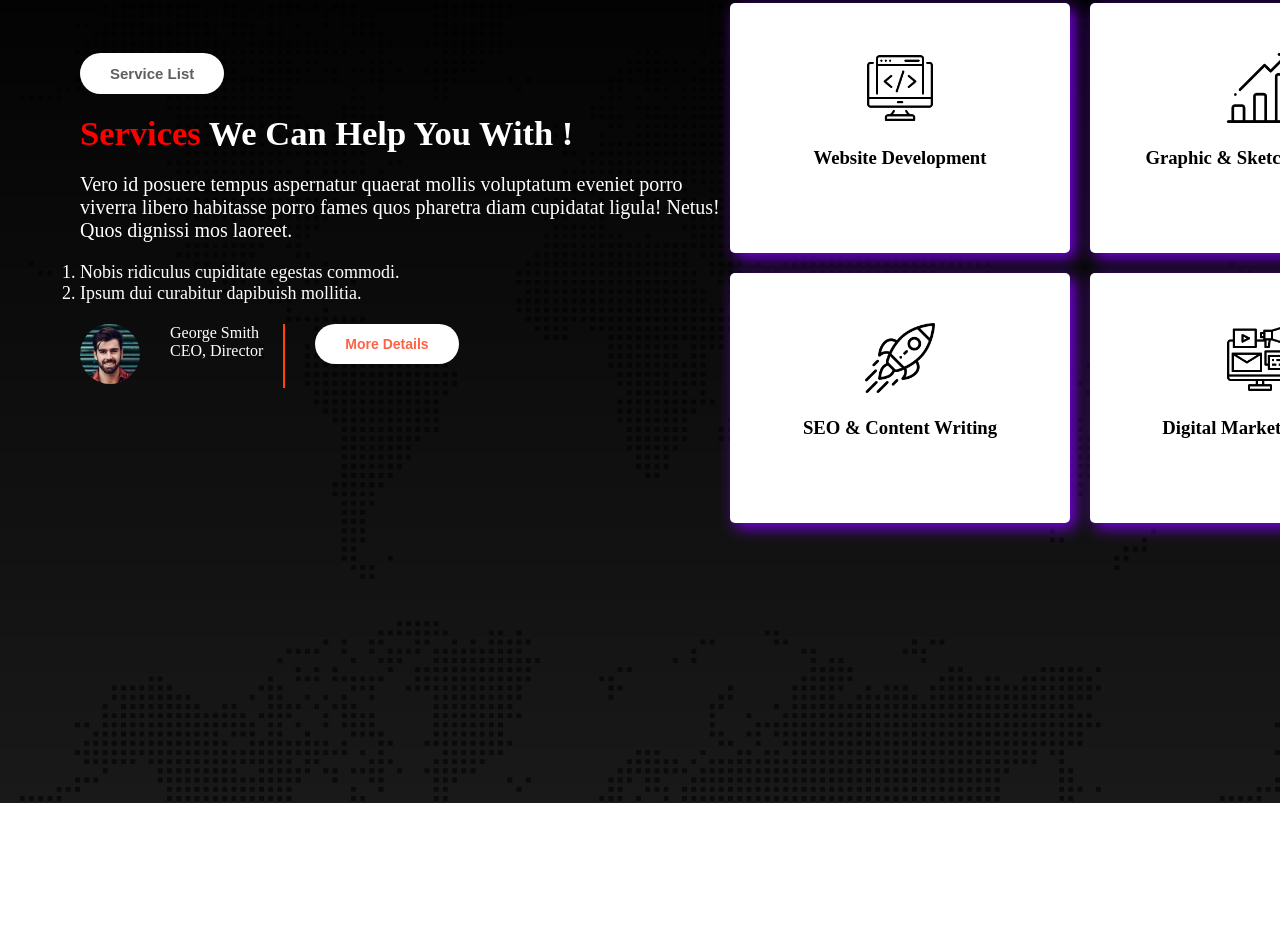
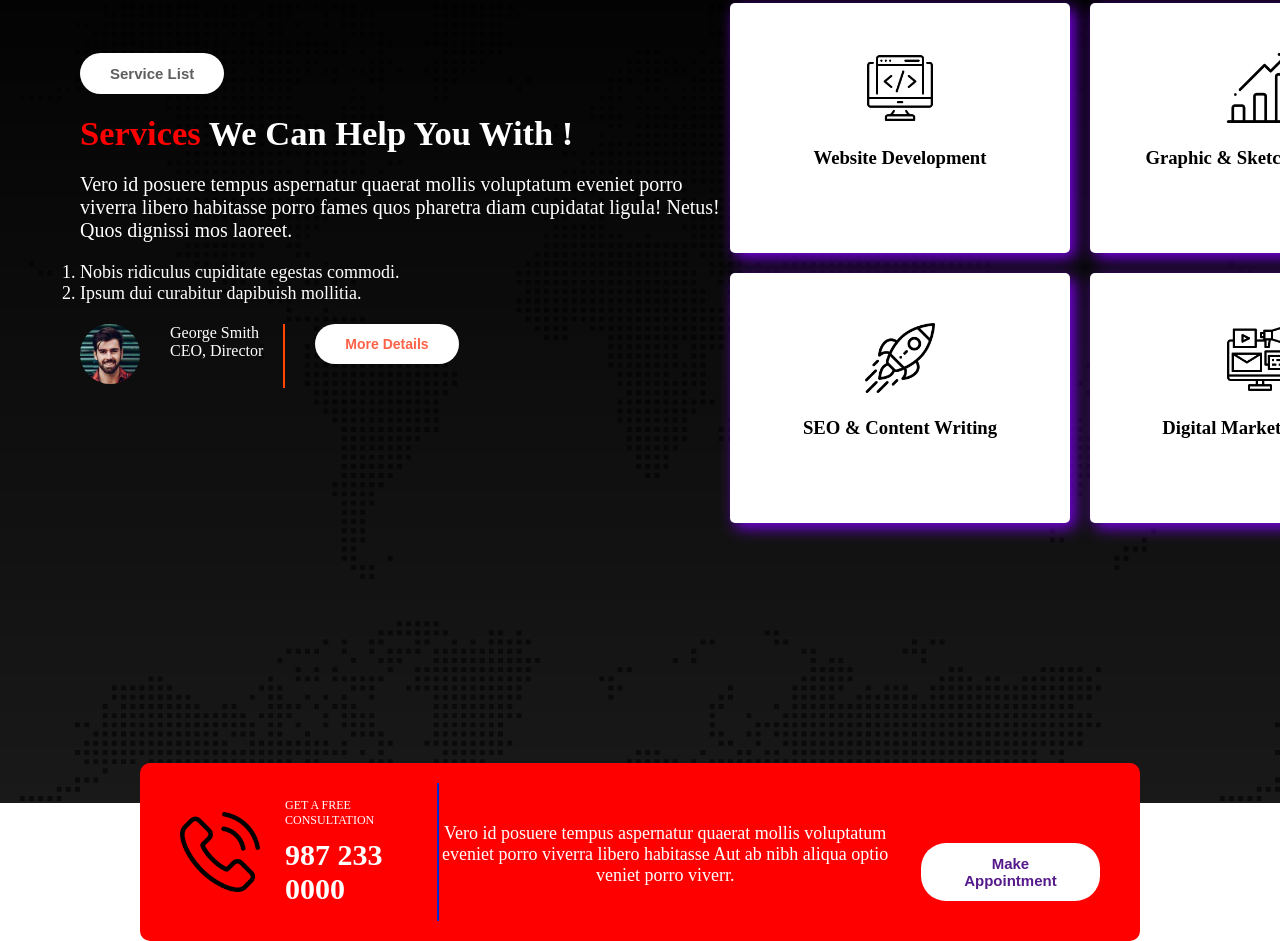
Before and after one commit to muddasirfaiyaj66/practice-project-2, a plain HTML site: page index.html in a window 1280 px wide. Shown: the part 997-1938 px from the top of the page. Before the commit the page ends 1800 px from the top, so only its background shows below. Drawn offline with Linux system fonts and the light colour scheme.

Commit message:
appointment section commmited

```diff
--- a/index.html
+++ b/index.html
@@ -88,7 +88,22 @@
         </section>
 
 
-
+        <section class="appointment-container">
+            <div class="phone-call">
+                <img class="icon" src="asset/icons/phone-call.png" alt="" class="icon">
+                <div>
+                <p>GET A FREE CONSULTATION</p>
+                <h5>987 233 0000</h5>
+            </div>
+            </div>
+            <div class="appointment-description">
+                <p>Vero id posuere tempus aspernatur quaerat mollis voluptatum eveniet porro
+                    viverra libero habitasse Aut ab nibh aliqua optio veniet porro viverr.</p>
+            </div>
+            <div >
+                <button class="btn"><a href="">Make Appointment</a></button>
+            </div>
+        </section>
 
     </main>
 
--- a/styles/styles.css
+++ b/styles/styles.css
@@ -190,3 +190,59 @@ nav ul li a:hover{
     color:tomato;
     font-size: 14px;
 }
+.appointment-container{
+    display: flex;
+    width: 75%;
+    margin: auto;
+    background-color: red;
+    border-radius: 10px;
+    padding: 20px;
+    margin-top: -40px;
+    color:white;
+}
+.icon{
+    width: 80px;
+    padding: 20px;
+}
+.phone-call{
+    display: flex;
+    align-items: center;
+    border-right: 2px solid rgb(0, 43, 213);
+}
+.appointment-description{
+    width: 50%;
+    margin-top: 40px;
+    align-items: center;
+    text-align: center;
+    font-size: 18px;
+}
+.phone-call h5{
+    font-size: 30px;
+    font-weight: 900;
+    margin-left: 2px;
+    margin: 5px;
+
+}
+.phone-call p{
+    margin-right: 5px;
+    font-size: 12px;
+    padding: 5px;
+    font-weight: 400;
+
+}
+.btn{
+    border: none;
+    padding: 12px 30px ;
+    background-color:white;
+    border-radius:25px;
+    margin-right: 20px;
+    margin-bottom: 20px;
+    margin-top: 60px;
+    margin-left: 30px;
+
+}
+.btn a{
+    text-decoration: none;
+    font-size: 15px;
+    font-weight: bold;
+}
```
